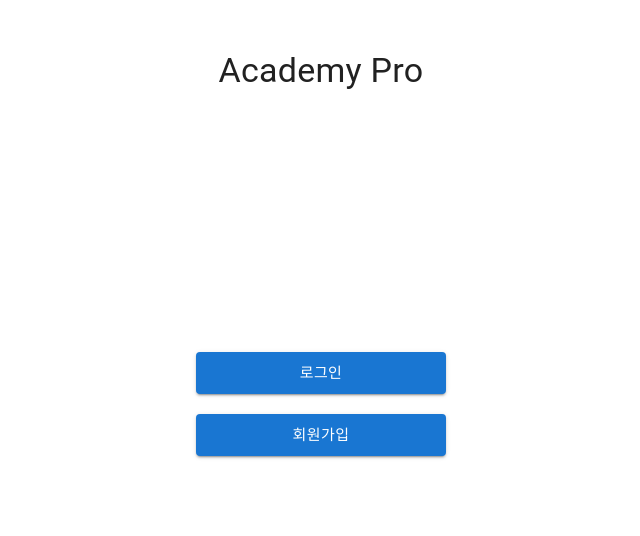
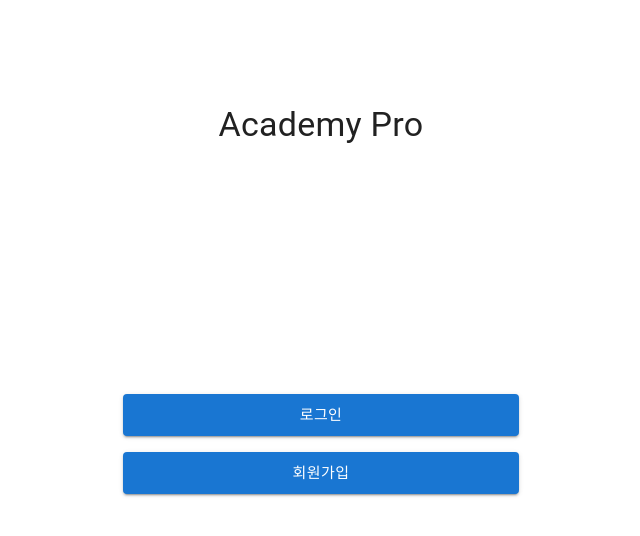
Before and after one commit to Academy-Diary/AcademyDiary_WEB, a React (Vite) app: page / in a window 1280 px wide. Shown: the top 536 px of the page, without its empty margins (319-959 px from the left). Built offline with nearby package versions, Linux system fonts and the light colour scheme.

Commit message:
refactor: 시작 화면 컴포넌트 구성 수정

```diff
--- a/src/App.jsx
+++ b/src/App.jsx
@@ -21,19 +21,22 @@ function App() {
 
 function FirstPage() {
   return (
-    <Container sx={{ display: 'flex', flexDirection: 'column', alignItems: 'center' }}>
-      <Box sx={{ padding: '50px', marginBottom: '200px' }}>
-        <Typography variant="h4" align="center">
+    <Container component="main" maxWidth="xs">
+      <Box
+        sx={{
+          marginTop: 8,
+          display: 'flex',
+          flexDirection: 'column',
+          alignItems: 'center',
+        }}
+      >
+        <Typography variant="h4" align="center" sx={{ mt: 5, mb: 30 }}>
           Academy Pro
         </Typography>
-      </Box>
-      <Box sx={{ margin: '10px' }}>
-        <Button variant="contained" size="large" sx={{ minWidth: '250px' }}>
+        <Button variant="contained" size="large" sx={{ m: 1 }} fullWidth>
           로그인
         </Button>
-      </Box>
-      <Box sx={{ margin: '10px' }}>
-        <Button variant="contained" size="large" sx={{ minWidth: '250px' }}>
+        <Button variant="contained" size="large" sx={{ m: 1 }} fullWidth>
           회원가입
         </Button>
       </Box>
```
